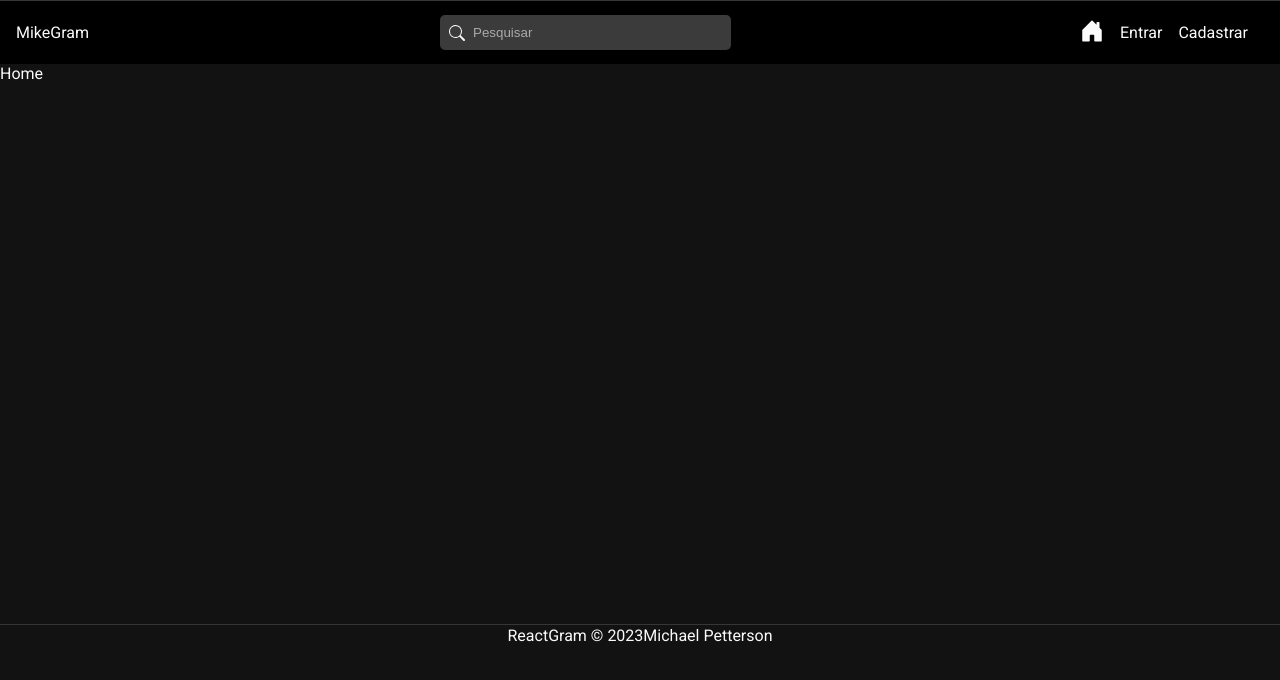
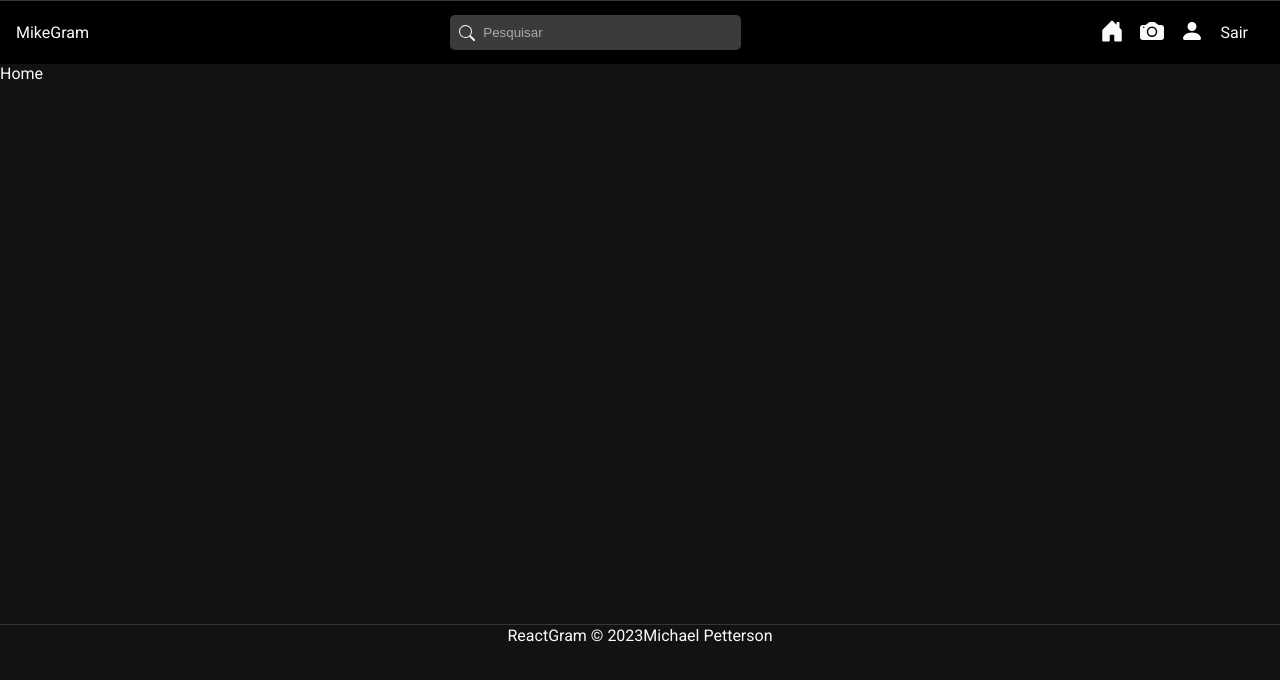
Before and after one commit to michael-petterson-06/MikeGram, a React (Create React App) app in the folder frontend/: page / in a window 1280 px wide. Shown: the top 680 px of the page. Built offline with nearby package versions, Linux system fonts and the light colour scheme; sample sign-in values are in the browser's storage.

Commit message:
Navbar para usuários autenticados

```diff
--- a/frontend/src/components/navbar/NavBar.js
+++ b/frontend/src/components/navbar/NavBar.js
@@ -8,7 +8,17 @@
     BsFillCameraFill,
 } from "react-icons/bs";
 
+//Hooks
+import { useState } from 'react';
+import { useAuth } from '../../hooks/userAuth';
+import { useDispatch, useSelector } from 'react-redux';
+import { useNavigate } from 'react-router-dom';
+
 const NavBar = () => {
+
+    const { auth } = useAuth();
+    const { user } = useSelector((state) => state.auth);
+
     return (
         <nav id="nav">
             <Link to='/'>MikeGram</Link>
@@ -17,18 +27,39 @@
                 <input type="text" placeholder='Pesquisar' />
             </form>
             <ul id="nav-links">
+                {auth ? (
+                    <>
                        <li>
                             <NavLink to='/'>
                                 <BsHouseDoorFill />
                             </NavLink>
                        </li>
+                       {user && (
+                            <li>
+                                <NavLink to={`/users/${user._id}`}>
+                                    <BsFillCameraFill/>
+                                </NavLink>
+                            </li>
+                        )}
+                        <li>
+                            <NavLink to='/profile'>
+                                <BsFillPersonFill/>
+                            </NavLink>
+                        </li>
+                        <li>
+                            <span>Sair</span>
+                        </li>
+                    </>
+                ) : (
+                    <>
                         <li>
                             <NavLink to='/login'>Entrar</NavLink>
                         </li>
                         <li>
                             <NavLink to='/register'>Cadastrar</NavLink>
                         </li>
-
+                    </>
+                )}
             </ul>
         </nav>
     )
```
Lines whose indentation alone changed are shown as unchanged.
